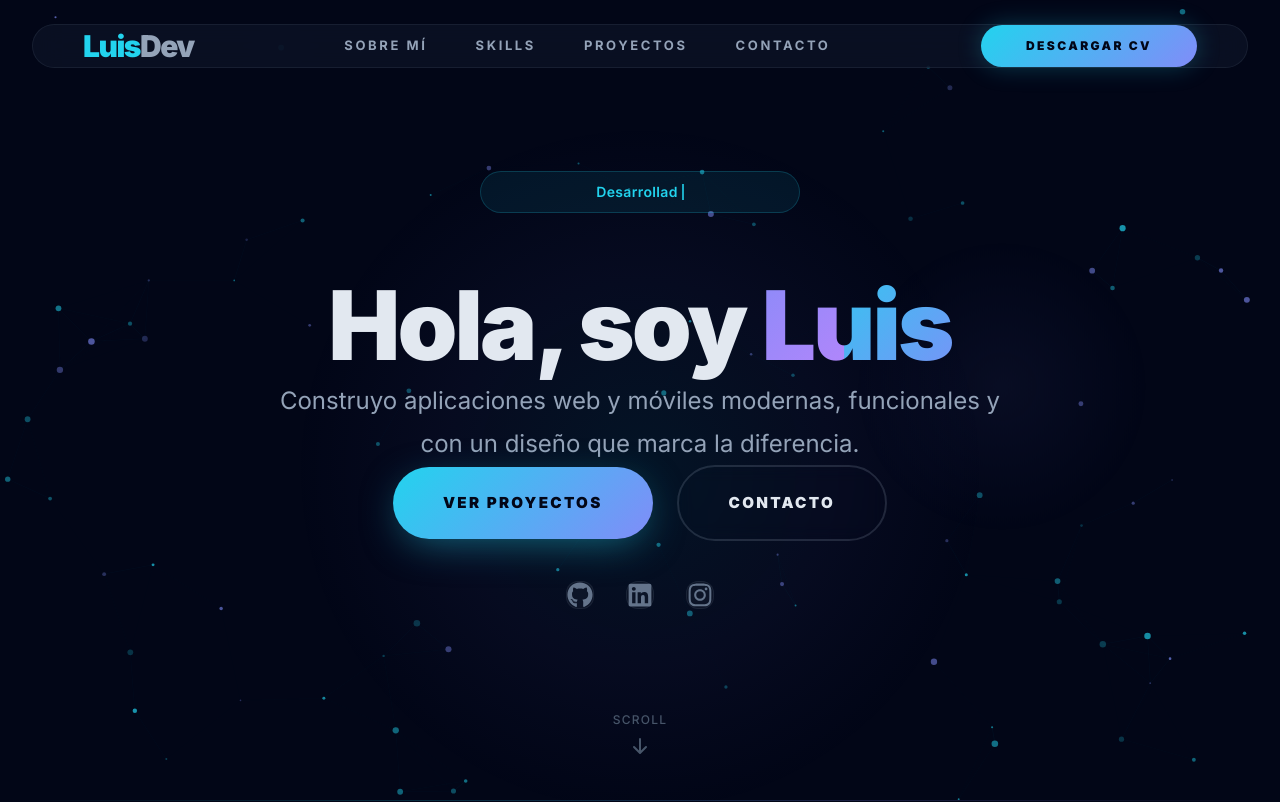
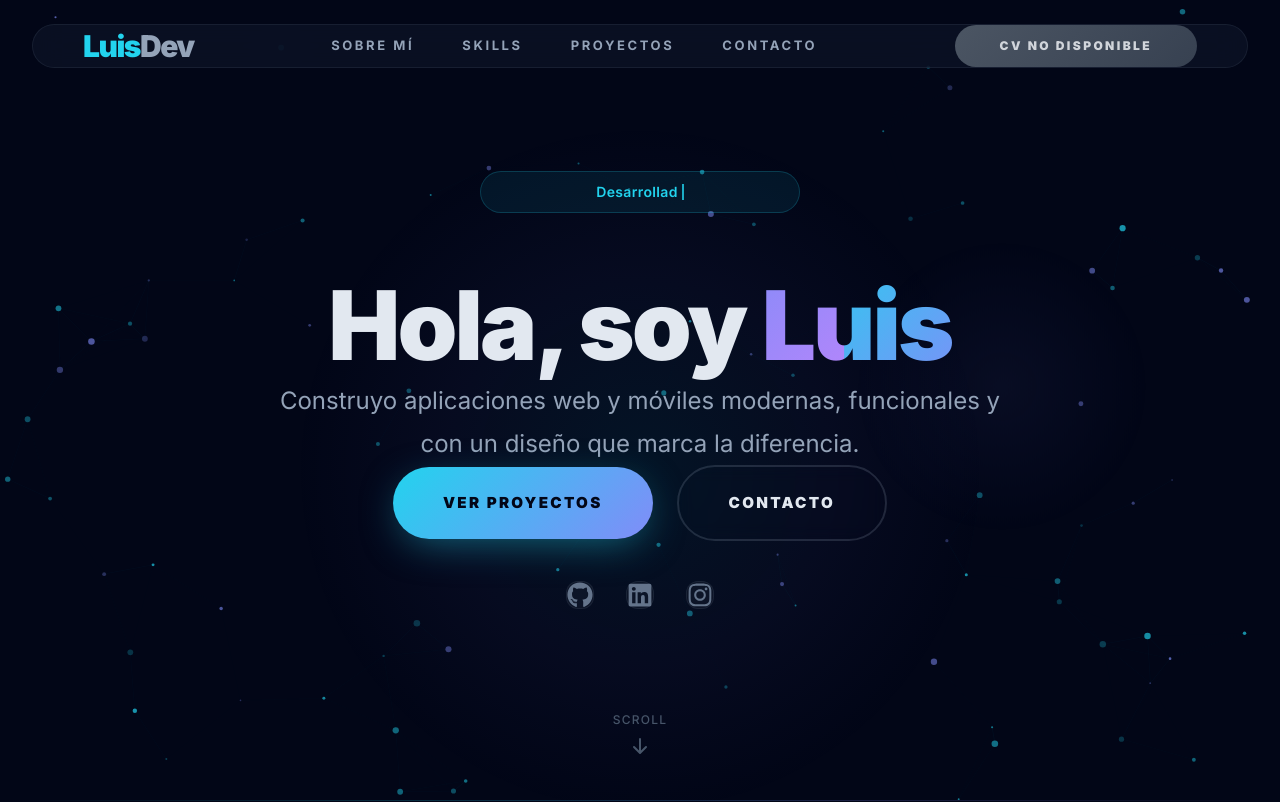
Before and after one commit to Luisparrach22/Portafolio, a React (Vite) app: page / in a window 1280 px wide. Shown: the top 802 px of the page. Built offline with nearby package versions, Linux system fonts and the light colour scheme.

Commit message:
desactivado de descarga de cv en navbar y componente cv

```diff
--- a/src/components/Navbar.jsx
+++ b/src/components/Navbar.jsx
@@ -78,17 +78,15 @@ export default function Navbar() {
           ))}
         </div>
 
-        <motion.a
-          href={cvFile}
-          download="CV Luis Parra.pdf"
+        <motion.button
           initial={{ opacity: 0, x: 20 }}
           animate={{ opacity: 1, x: 0 }}
-          whileHover={{ scale: 1.06 }}
-          whileTap={{ scale: 0.95 }}
-          className="hidden md:inline-flex items-center justify-center rounded-full font-black uppercase transition-all shadow-[0_0_25px_rgba(34,211,238,0.25)] hover:shadow-[0_0_40px_rgba(34,211,238,0.45)] whitespace-nowrap"
+          whileHover={{ scale: 1.05 }}
+          disabled
+          className="hidden md:inline-flex items-center justify-center rounded-full font-black uppercase transition-all shadow-none opacity-50 cursor-not-allowed whitespace-nowrap"
           style={{
-            background: "linear-gradient(135deg, #22d3ee, #818cf8)",
-            color: "#020617",
+            background: "linear-gradient(135deg, #4b5563, #374151)",
+            color: "#d1d5db",
             textDecoration: "none",
             fontSize: "12px",
             letterSpacing: "0.2em",
@@ -97,8 +95,8 @@ export default function Navbar() {
             lineHeight: "1"
           }}
         >
-          Descargar CV
-        </motion.a>
+          CV No Disponible
+        </motion.button>
 
         {/* Mobile Toggle - Circular Minimalist Design */}
         <motion.button
@@ -147,25 +145,29 @@ export default function Navbar() {
                   {link.label}
                 </motion.a>
               ))}
-              <motion.a
-                href={cvFile}
-                download="CV Luis Parra.pdf"
+              <motion.button
                 initial={{ opacity: 0, y: 15 }}
                 animate={{ opacity: 1, y: 0 }}
                 transition={{ delay: 0.35 }}
-                whileTap={{ scale: 0.95 }}
-                className="btn-primary"
+                disabled
+                className="opacity-50 cursor-not-allowed"
                 style={{
+                  background: "#374151",
+                  color: "#d1d5db",
                   padding: "16px 45px",
                   fontSize: "12px",
                   minWidth: "220px",
                   marginTop: "1.5rem",
                   marginLeft: "auto",
-                  marginRight: "auto"
+                  marginRight: "auto",
+                  borderRadius: "9999px",
+                  fontWeight: "900",
+                  textTransform: "uppercase",
+                  letterSpacing: "0.2em"
                 }}
               >
-                Descargar CV
-              </motion.a>
+                CV No Disponible
+              </motion.button>
             </div>
           </motion.div>
         )}
```
